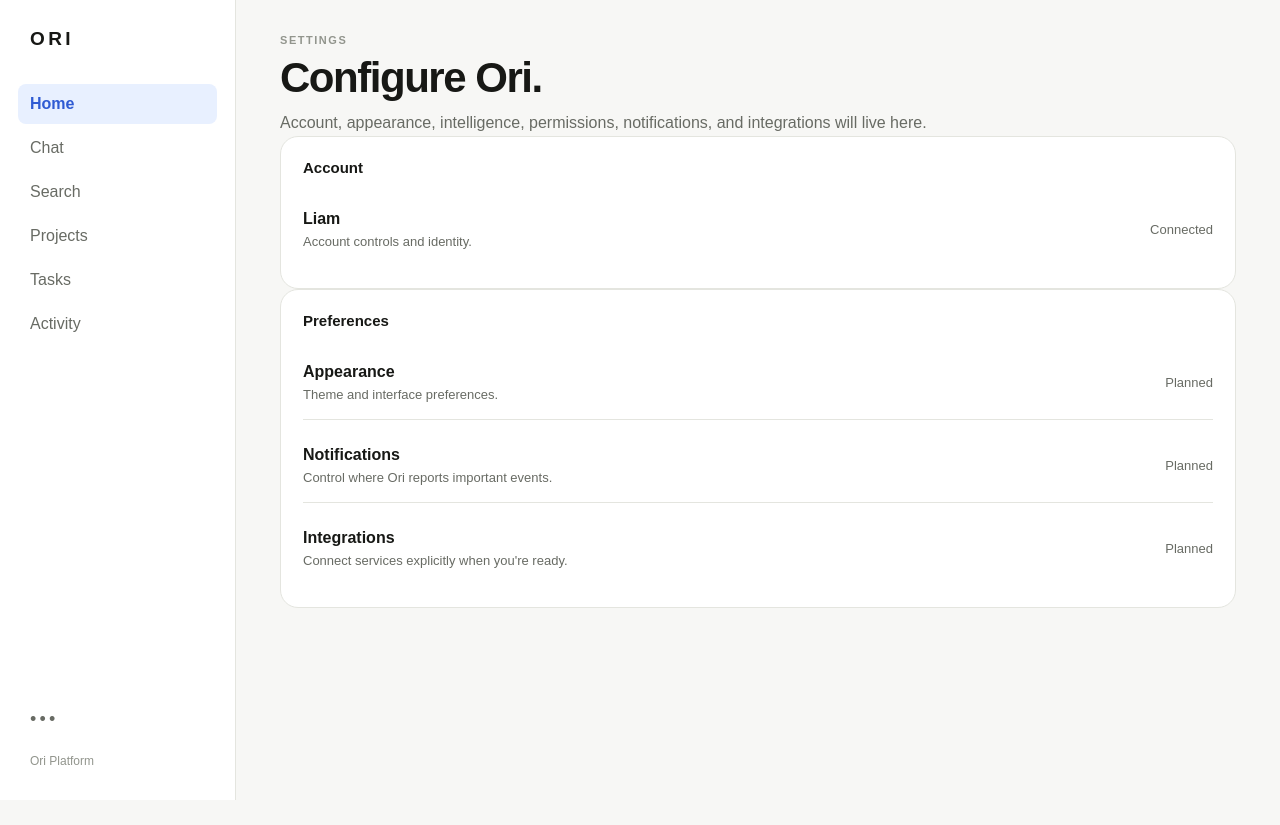
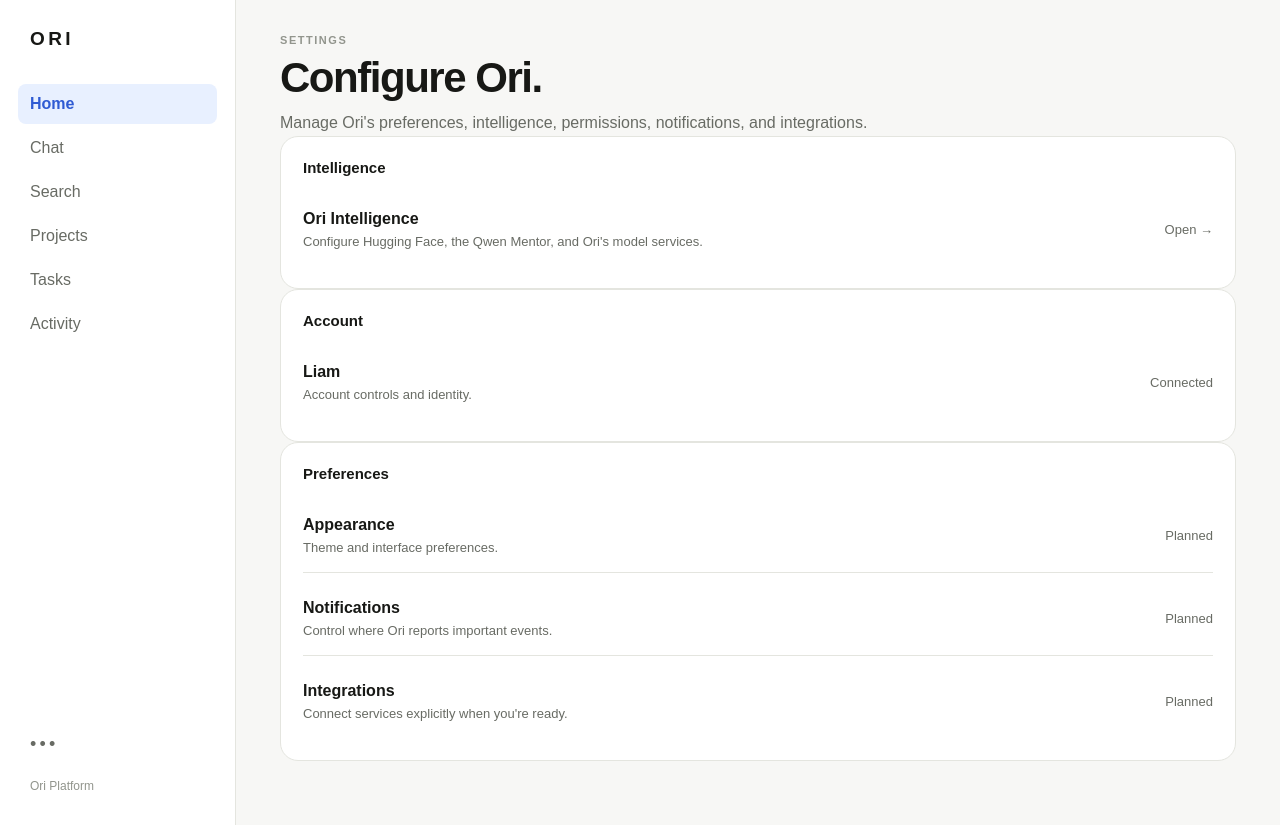
Before and after one commit to 30lnewcomb-byte/ori-platform, a Next.js app in the folder apps/web/: page /settings in a window 1280 px wide. Before the commit the page ends 800 px from the top, so only its background shows below. Built offline with nearby package versions, Linux system fonts and the light colour scheme; a web font is replaced by a local one.

Commit message:
Polish Settings hub and add Intelligence entry

```diff
--- a/apps/web/app/settings/page.tsx
+++ b/apps/web/app/settings/page.tsx
@@ -3,14 +3,35 @@ import AppShell from '../../components/app-shell'
 export default function SettingsPage() {
   return (
     <AppShell active="Home">
-      <header className="topbar"><div><p className="eyebrow">SETTINGS</p><h1>Configure Ori.</h1><p className="appIntro">Account, appearance, intelligence, permissions, notifications, and integrations will live here.</p></div></header>
+      <header className="topbar">
+        <div>
+          <p className="eyebrow">SETTINGS</p>
+          <h1>Configure Ori.</h1>
+          <p className="appIntro">Manage Ori's preferences, intelligence, permissions, notifications, and integrations.</p>
+        </div>
+      </header>
+
       <div className="homeGrid">
+        <section className="sectionBlock">
+          <div className="sectionHeader"><h3>Intelligence</h3></div>
+          <div className="dataList">
+            <a className="dataRow" href="/settings/intelligence" style={{ textDecoration: 'none', color: 'inherit' }}>
+              <div>
+                <strong>Ori Intelligence</strong>
+                <span>Configure Hugging Face, the Qwen Mentor, and Ori's model services.</span>
+              </div>
+              <span>Open →</span>
+            </a>
+          </div>
+        </section>
+
         <section className="sectionBlock">
           <div className="sectionHeader"><h3>Account</h3></div>
           <div className="dataList">
             <div className="dataRow"><div><strong>Liam</strong><span>Account controls and identity.</span></div><span>Connected</span></div>
           </div>
         </section>
+
         <section className="sectionBlock">
           <div className="sectionHeader"><h3>Preferences</h3></div>
           <div className="dataList">
```
